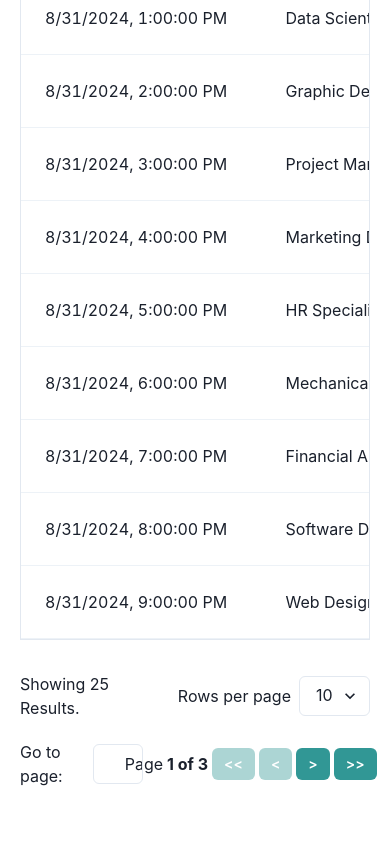
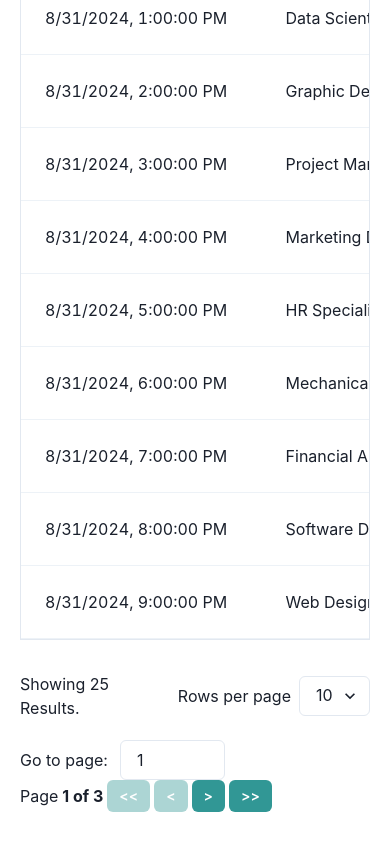
Before and after one commit to SameerTheProgrammer/PSE_documenso_ui, a React (Vite) app: page / in a window 390 px wide. Shown: the part 662-1506 px from the top of the page. Before the commit the page ends 1482 px from the top, so only its background shows below. Built offline with nearby package versions, Linux system fonts and the light colour scheme.

Commit message:
make responsive

```diff
--- a/src/components/HomePage/table/Table.tsx
+++ b/src/components/HomePage/table/Table.tsx
@@ -128,7 +128,13 @@ const Table: React.FC = () => {
                         ))}
                     </Select>
                 </Flex>
-                <Flex justify={"space-between"} align={"center"} w={"100%"} mt={5}>
+                <Flex
+                    justify={"space-between"}
+                    align={"center"}
+                    w={"100%"}
+                    mt={5}
+                    flexWrap={"wrap"}
+                >
                     <Flex align={"center"} gap={3}>
                         Go to page:
                         <NumberInput
--- a/src/pages/HomePage.tsx
+++ b/src/pages/HomePage.tsx
@@ -6,7 +6,7 @@ import Table from "./../components/HomePage/table/Table";
 const HomePage = () => {
     return (
         <>
-            <VStack my={8} spacing={8} w="full">
+            <VStack marginY={8} spacing={8} w="full">
                 <FileUpload />
                 <Filters />
                 <Table />
```
